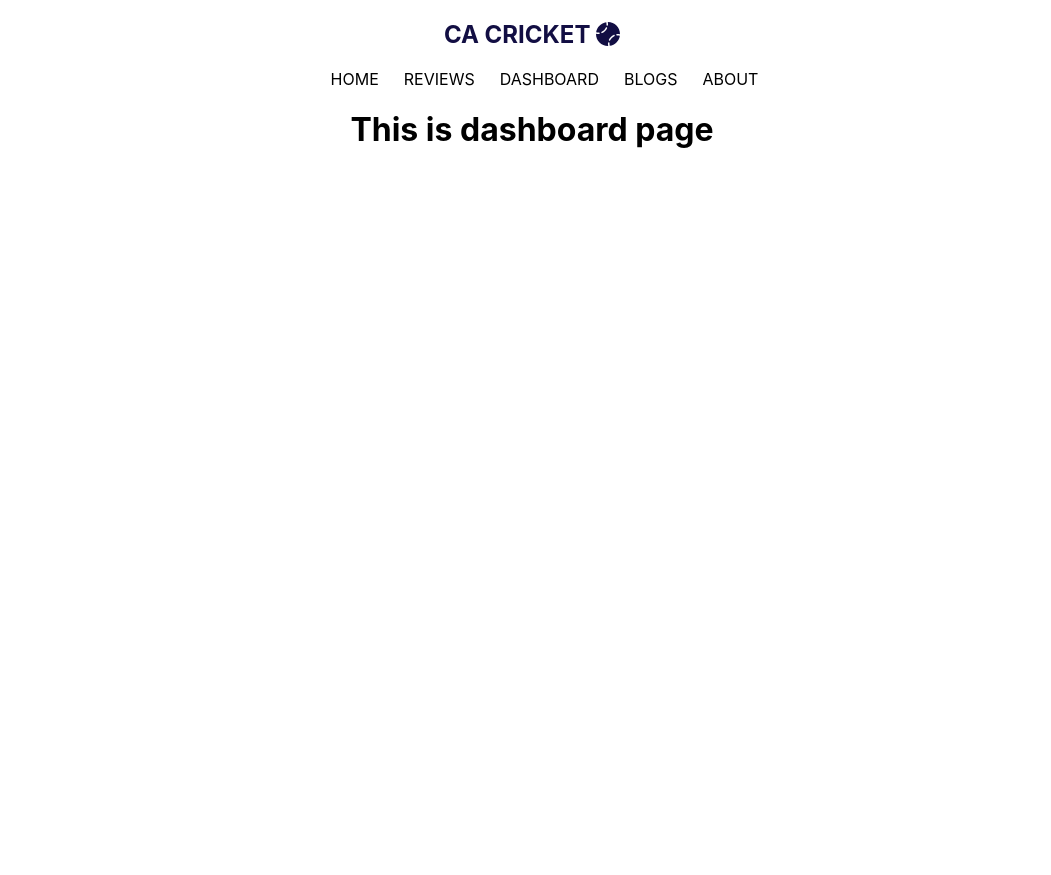
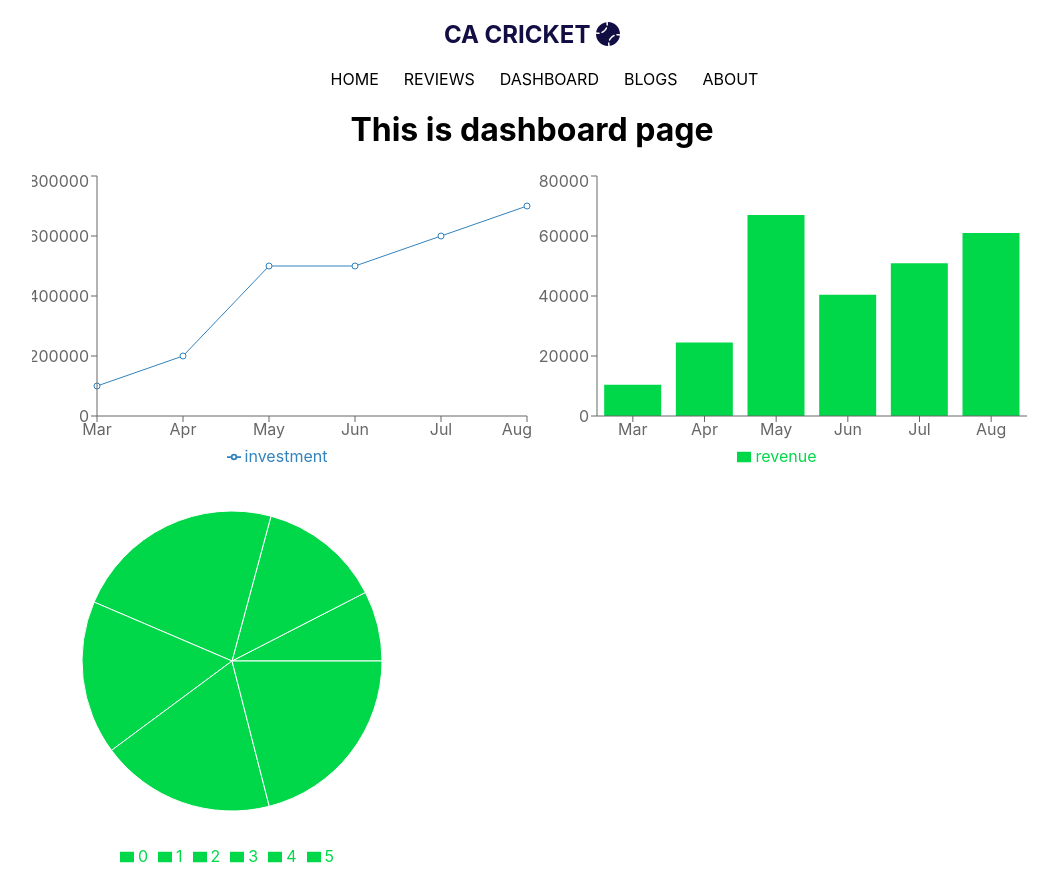
Before and after one commit to Tohidul29/CA-Cricket, a React (Create React App) app: page /dashboard in a window 1280 px wide. Shown: the whole page, without its empty margins (108-1159 px from the left). Before the commit the page ends 800 px from the top, so only its background shows below. Built offline with nearby package versions, Linux system fonts and the light colour scheme.

Commit message:
dashboard design done

```diff
--- a/package.json
+++ b/package.json
@@ -15,6 +15,7 @@
     "react-dom": "^18.0.0",
     "react-router-dom": "^6.3.0",
     "react-scripts": "5.0.0",
+    "recharts": "^2.1.9",
     "web-vitals": "^2.1.4"
   },
   "scripts": {
--- /dev/null
+++ b/public/data-1.json
@@ -0,0 +1,38 @@
+[
+    {
+        "month": "Mar",
+        "investment": 100000,
+        "sell": 241,
+        "revenue": 10401
+    },
+    {
+        "month": "Apr",
+        "investment": 200000,
+        "sell": 423,
+        "revenue": 24500
+    },
+    {
+        "month": "May",
+        "investment": 500000,
+        "sell": 726,
+        "revenue": 67010
+    },
+    {
+        "month": "Jun",
+        "investment": 500000,
+        "sell": 529,
+        "revenue": 40405
+    },
+    {
+        "month": "Jul",
+        "investment": 600000,
+        "sell": 601,
+        "revenue": 50900
+    },
+    {
+        "month": "Aug",
+        "investment": 700000,
+        "sell": 670,
+        "revenue": 61000
+    }
+]
--- a/src/component/About/About.css
+++ b/src/component/About/About.css
@@ -1,3 +1,6 @@
 .about-container{
     margin: 50px 100px;
 }
+.about-container p{
+    font-size: 17px;
+}
--- /dev/null
+++ b/src/component/Dashboard/Dashboard.css
@@ -0,0 +1,6 @@
+.graphs{
+    display: grid;
+    grid-template-columns: repeat(2, 1fr);
+    width: 1000px;
+    margin: auto;
+}
--- a/src/component/Dashboard/Dashboard.js
+++ b/src/component/Dashboard/Dashboard.js
@@ -1,9 +1,52 @@
-import React from 'react';
+import React, { useEffect, useState } from 'react';
+import './Dashboard.css';
+import { Bar, BarChart, Legend, Line, LineChart, Pie, PieChart, Tooltip, XAxis, YAxis } from 'recharts';
 
 const Dashboard = () => {
+    const [info, setInfo] = useState([]);
+    useEffect(() => {
+        fetch('data-1.json')
+            .then(response => response.json())
+            .then(data => setInfo(data))
+    }, [])
     return (
         <div>
             <h1>This is dashboard page</h1>
+            <div className='graphs'>
+                {
+                    <LineChart width={500} height={300} data={info}>
+                        <Line dataKey={'investment'}></Line>
+                        <XAxis dataKey={'month'}></XAxis>
+                        <YAxis></YAxis>
+                        <Tooltip></Tooltip>
+                        <Legend></Legend>
+                    </LineChart>
+                }
+                {
+                    <BarChart width={500} height={300} data={info}>
+                        <Bar dataKey={'revenue'} fill="#00D84A"></Bar>
+                        <YAxis></YAxis>
+                        <XAxis dataKey={'month'}></XAxis>
+                        <Tooltip></Tooltip>
+                        <Legend></Legend>
+                    </BarChart>
+                }
+                {
+                    <PieChart width={400} height={400}>
+                        <Pie
+                        dataKey={'sell'}
+                        isAnimationActive={true}
+                        data={info}
+                        cx='50%'
+                        cy='50%'
+                        outerRadius={150}
+                        fill='#00D84A'
+                        ></Pie>
+                        <Tooltip></Tooltip>
+                        <Legend></Legend>
+                    </PieChart>
+                }
+            </div>
         </div>
     );
 };
--- a/src/component/Header/Header.css
+++ b/src/component/Header/Header.css
@@ -12,7 +12,7 @@
 }
 
 .navbar a:hover{
-    color: orange;
+    color: #3DBE29;
     margin-left: 25px;
 }
 
--- a/src/component/Home/Home.css
+++ b/src/component/Home/Home.css
@@ -27,6 +27,10 @@
     font-size: 16px;
     color: aliceblue;
     background-color: #00D84A;
+}
+
+.show-more-btn-container{
+    margin-bottom: 50px;
 }
 
 .know-more-btn{
--- a/src/component/Home/Home.js
+++ b/src/component/Home/Home.js
@@ -34,7 +34,7 @@ const Home = () => {
                     </User>)
                 }
             </div>
-            <div>
+            <div className='show-more-btn-container'>
                 <Link to='/reviews'>
                     <button className='show-more-btn'>Show more results</button>
                 </Link>
```
Also changed, not shown: 1 other file (tests, documents, lock files or other folders).
